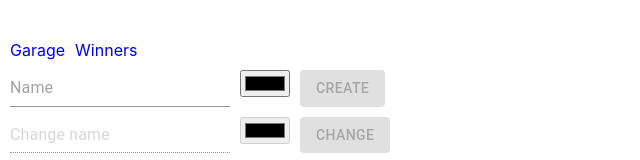
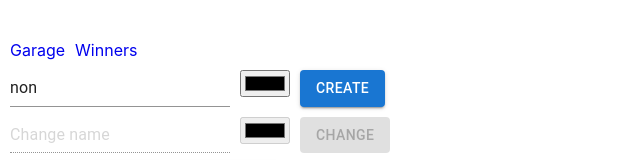
Before and after one commit to AmdreiMash/async-race, a React (Create React App) app: page / in a window 1280 px wide. Shown: the top 160 px of the page, without its empty margins (0-640 px from the left). Built offline with nearby package versions, Linux system fonts and the light colour scheme; no server answers.

Commit message:
feat: add storge to the Garage

```diff
--- a/src/components/CarsSection.tsx
+++ b/src/components/CarsSection.tsx
@@ -7,7 +7,7 @@ function CarsSection(props: {
   setFirst: (id: number) => void;
   race: boolean;
   data: CarData[];
-  setSelectedCar: React.Dispatch<React.SetStateAction<CarData>>;
+  setSelectedCar: (val: CarData) => void;
   selectedCar: CarData;
   setUpdate: () => void;
 }) {
--- a/src/components/Options.tsx
+++ b/src/components/Options.tsx
@@ -1,21 +1,31 @@
 import { Input, Button } from "@mui/material";
-import _ from "lodash";
-import React, { useState } from "react";
+import React, { useEffect, useState } from "react";
 import addCar from "../controller/addCar";
 import { CarData } from "../types/propsTypes";
 import { DivCol, Form } from "./componentsStled";
 import updateCar from "../controller/updateCar";
 import addOHCars from "../helper/addOHCars";
+import { storge, setStorge } from "../helper/storge";
 //! добавить функию изменения текущей мащины
+
 function Options(props: {
   toggleRace: (val: boolean) => void;
   setUpdate: () => void;
   selectedCar: CarData;
   setSelectedCar: React.Dispatch<React.SetStateAction<CarData>>;
 }) {
-  const [newCar, setNewCar] = useState({ color: "#000000", name: "" });
+  const [newCar, setNewCar] = useState(storge.create);
   const newCarValid = newCar.name === "";
   const { setUpdate, selectedCar, setSelectedCar, toggleRace } = props;
+
+  useEffect(() => {
+    const up = {
+      ...storge,
+      create: newCar,
+    };
+    setStorge(up);
+  }, [newCar]);
+
   return (
     <DivCol>
       <Form>
@@ -45,7 +55,7 @@ function Options(props: {
       </Form>
       <Form>
         <Input
-          disabled={_.isEmpty(selectedCar)}
+          disabled={selectedCar.name === ""}
           id="changeCar"
           aria-describedby="my-helper-text"
           placeholder="Change name"
@@ -55,7 +65,7 @@ function Options(props: {
           }
         />
         <input
-          disabled={_.isEmpty(selectedCar)}
+          disabled={selectedCar.name === ""}
           type="color"
           value={selectedCar.color || "#000000"}
           onChange={(e) =>
@@ -63,7 +73,7 @@ function Options(props: {
           }
         />
         <Button
-          disabled={_.isEmpty(selectedCar)}
+          disabled={selectedCar.name === ""}
           variant="contained"
           onClick={async () => {
             const response = await updateCar(selectedCar);
--- a/src/components/car.tsx
+++ b/src/components/car.tsx
@@ -10,14 +10,14 @@ import startStopEngine from "../controller/startStopEngine";
 import getSpead from "../helper/getSpead";
 import "./animation.css";
 import switchEngine from "../controller/switchEngine";
-
+//! Сделать что бы машинки после гонки можно было возвращать по одной.
 function Car(props: {
   first: number;
   setFirst: (id: number) => void;
   race: boolean;
   car: CarData;
   screenWidth: number;
-  setSelectedCar: React.Dispatch<React.SetStateAction<CarData>>;
+  setSelectedCar: (val: CarData) => void;
   selectedCar: CarData;
   setUpdate: () => void;
 }) {
@@ -143,7 +143,9 @@ function Car(props: {
             state.current = {
               ...state.current,
               spead: responseSpead,
+              move: "",
             };
+            inRace.current = false;
           }}
           className="car"
           style={{
--- a/src/helper/storge.ts
+++ b/src/helper/storge.ts
@@ -1,15 +1,16 @@
-const storge: { [key: string]: unknown } = {
+import { Storge } from "../types/propsTypes";
+
+const storge: Storge = {
   page: 1,
   create: {
-    name: "",
+    name: "non",
     color: "#000000",
   },
   selectCar: 0,
   change: {
-    create: {
-      name: "",
-      color: "#000000",
-    },
+    id: "0",
+    name: "",
+    color: "#000000",
   },
   first: 0,
   race: false,
--- a/src/pages/Garage.tsx
+++ b/src/pages/Garage.tsx
@@ -7,15 +7,28 @@ import CarsSection from "../components/CarsSection";
 import Links from "../components/links";
 import { CarData } from "../types/propsTypes";
 import getGarageData from "../controller/getGatageData";
+import { getStorge, storge, setStorge } from "../helper/storge";
 
 function Garage() {
+  getStorge();
   const [update, setUpdate] = useState(true);
   const [cars, setCars] = useState([] as CarData[]);
-  const [selectedCar, setSelectedCar] = useState({} as CarData);
-  const [page, setPage] = useState(1);
+  const [selectedCar, setSelectedCar] = useState(storge.change);
+  const [page, setPage] = useState(storge.page);
   const [totalCount, setTotaCount] = useState(0);
-  const [race, toggleRace] = useState(false);
-  const [first, setFirst] = useState(0);
+  const [race, toggleRace] = useState(storge.race);
+  const [first, setFirst] = useState(storge.first);
+
+  useEffect(() => {
+    const up = {
+      ...storge,
+      race,
+      first,
+      change: selectedCar,
+      page,
+    };
+    setStorge(up);
+  }, [selectedCar, page, race, first]);
 
   useEffect(() => {
     if (update) {
@@ -67,7 +80,13 @@ function Garage() {
           setFirst={(id: number) => setFirst(id)}
           race={race}
           data={cars}
-          setSelectedCar={setSelectedCar}
+          setSelectedCar={(val: CarData) => {
+            if (val.id === selectedCar.id) {
+              setSelectedCar({ id: "0", name: "", color: "#000000" });
+            } else {
+              setSelectedCar(val);
+            }
+          }}
           selectedCar={selectedCar}
           setUpdate={() => setUpdate(true)}
         />
@@ -79,6 +98,7 @@ function Garage() {
             setPage(page - 1);
             setUpdate(true);
             toggleRace(false);
+            setSelectedCar({ id: "0", name: "", color: "#000000" });
           }}
         >
           Prev
@@ -89,6 +109,7 @@ function Garage() {
             setPage(page + 1);
             setUpdate(true);
             toggleRace(false);
+            setSelectedCar({ id: "0", name: "", color: "#000000" });
           }}
         >
           Next
```
Also changed, not shown: src/types/propsTypes.ts (+17 -0 lines).
